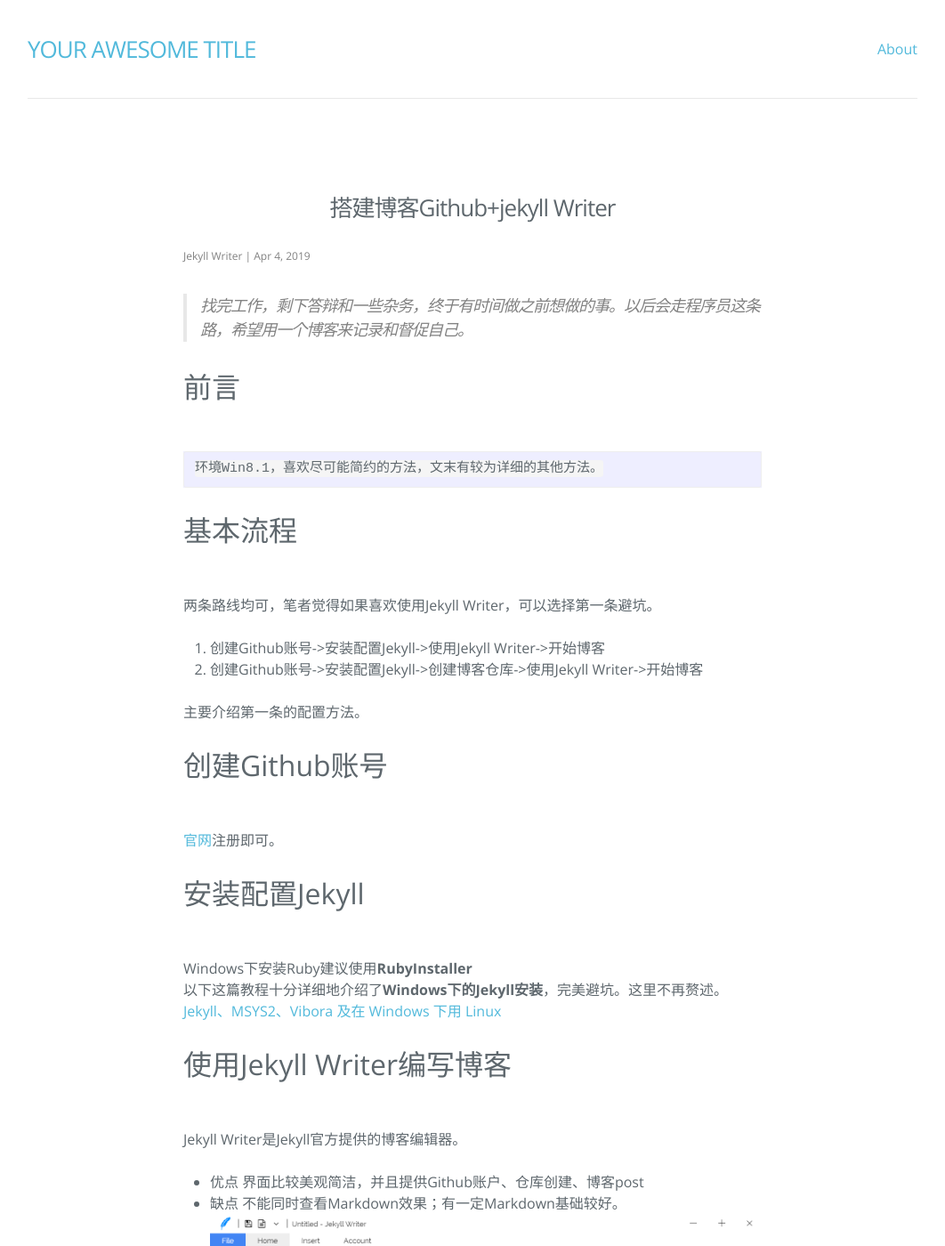
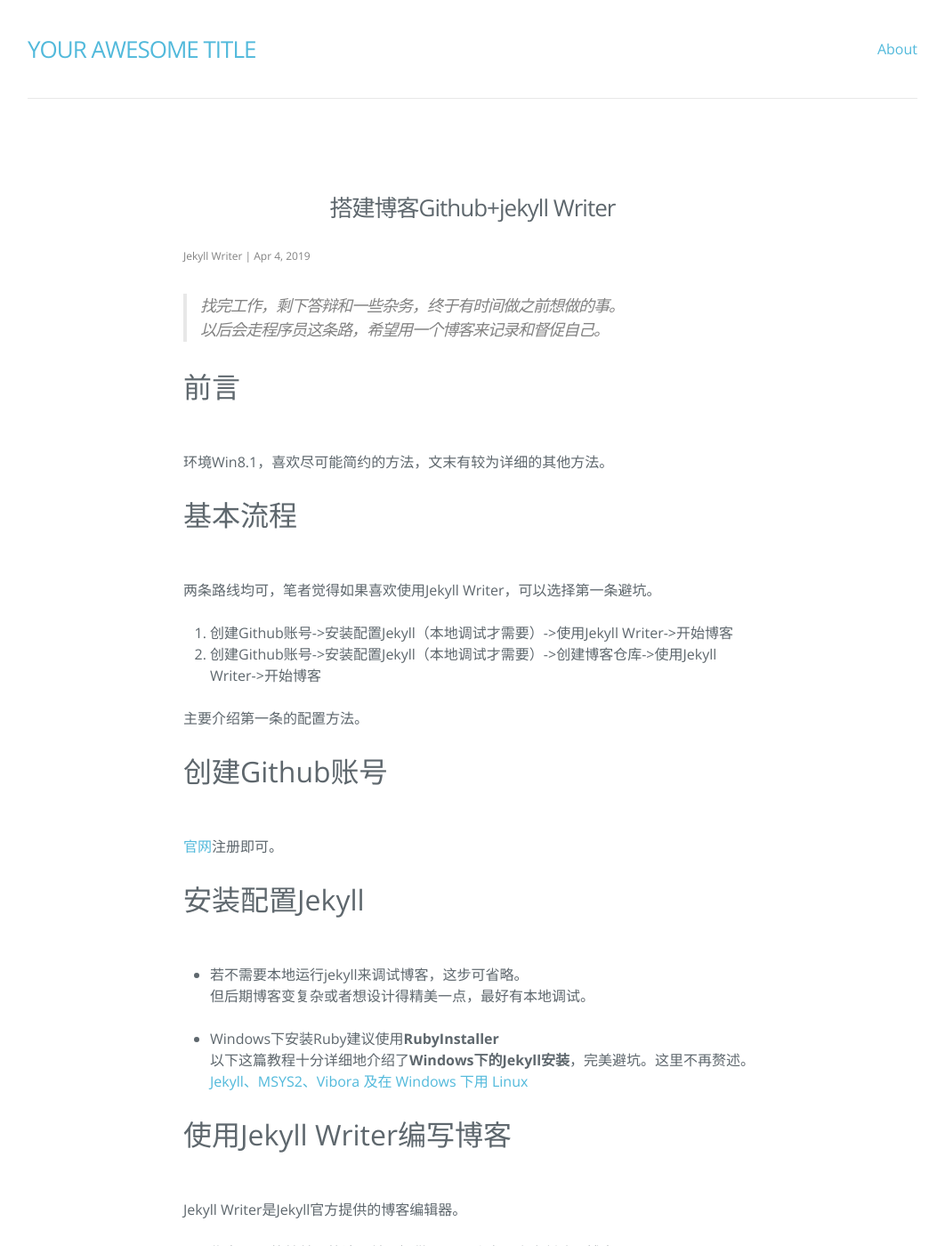
Before and after one commit to joelsq/joelsq.github.io, a Jekyll site: the page built from _posts/2019-04-04-搭建博客Github+jekyll+Writer.md, in a window 1280 px wide and 1400 px high. Shown: the whole window at 89% size, without its empty margins (109-1171 px from the left). Built offline with Jekyll 4.4.1, drawn with Linux system fonts in a browser that asks for light colours; nearby versions of some CDN libraries; some of the changed text lies outside the part shown.

Commit message:
Update 搭建博客Github+jekyll Writer

```diff
--- a/_posts/2019-04-04-搭建博客Github+jekyll+Writer.md
+++ b/_posts/2019-04-04-搭建博客Github+jekyll+Writer.md
@@ -4,15 +4,16 @@
 categories: Blog
 tags: jekyll
 ---
-> 找完工作，剩下答辩和一些杂务，终于有时间做之前想做的事。以后会走程序员这条路，希望用一个博客来记录和督促自己。
+> 找完工作，剩下答辩和一些杂务，终于有时间做之前想做的事。
+> 以后会走程序员这条路，希望用一个博客来记录和督促自己。
 
 ## 前言
-    环境Win8.1，喜欢尽可能简约的方法，文末有较为详细的其他方法。
+环境Win8.1，喜欢尽可能简约的方法，文末有较为详细的其他方法。
 
 ## 基本流程
 两条路线均可，笔者觉得如果喜欢使用Jekyll Writer，可以选择第一条避坑。
-1. 创建Github账号->安装配置Jekyll->使用Jekyll Writer->开始博客
-2. 创建Github账号->安装配置Jekyll->创建博客仓库->使用Jekyll Writer->开始博客
+1. 创建Github账号->安装配置Jekyll（本地调试才需要）->使用Jekyll Writer->开始博客
+2. 创建Github账号->安装配置Jekyll（本地调试才需要）->创建博客仓库->使用Jekyll Writer->开始博客
 
 主要介绍第一条的配置方法。
 
@@ -20,7 +21,11 @@
 [官网](https://github.com)注册即可。
 
 ## 安装配置Jekyll
-Windows下安装Ruby建议使用**RubyInstaller**
+
+* 若不需要本地运行jekyll来调试博客，这步可省略。
+但后期博客变复杂或者想设计得精美一点，最好有本地调试。
+
+* Windows下安装Ruby建议使用**RubyInstaller**
 以下这篇教程十分详细地介绍了**Windows下的Jekyll安装**，完美避坑。这里不再赘述。
 [Jekyll、MSYS2、Vibora 及在 Windows 下用 Linux](https://kaffa.im/jekyll-msys2-vibora-and-use-linux-on-windows.html)
 
@@ -30,7 +35,7 @@
 * 优点
 界面比较美观简洁，并且提供Github账户、仓库创建、博客post
 * 缺点
-不能同时查看Markdown效果；有一定Markdown基础较好。
+不能同步查看Markdown结果；有一定Markdown基础较好。
 ![Image Title](https://raw.githubusercontent.com/joelsq/joelsq.github.io/master/img/buildBlog-why-jekyllWriter.png)
 
 [Jekyll Writer下载地址](http://jekyllwriter.com/)
```
